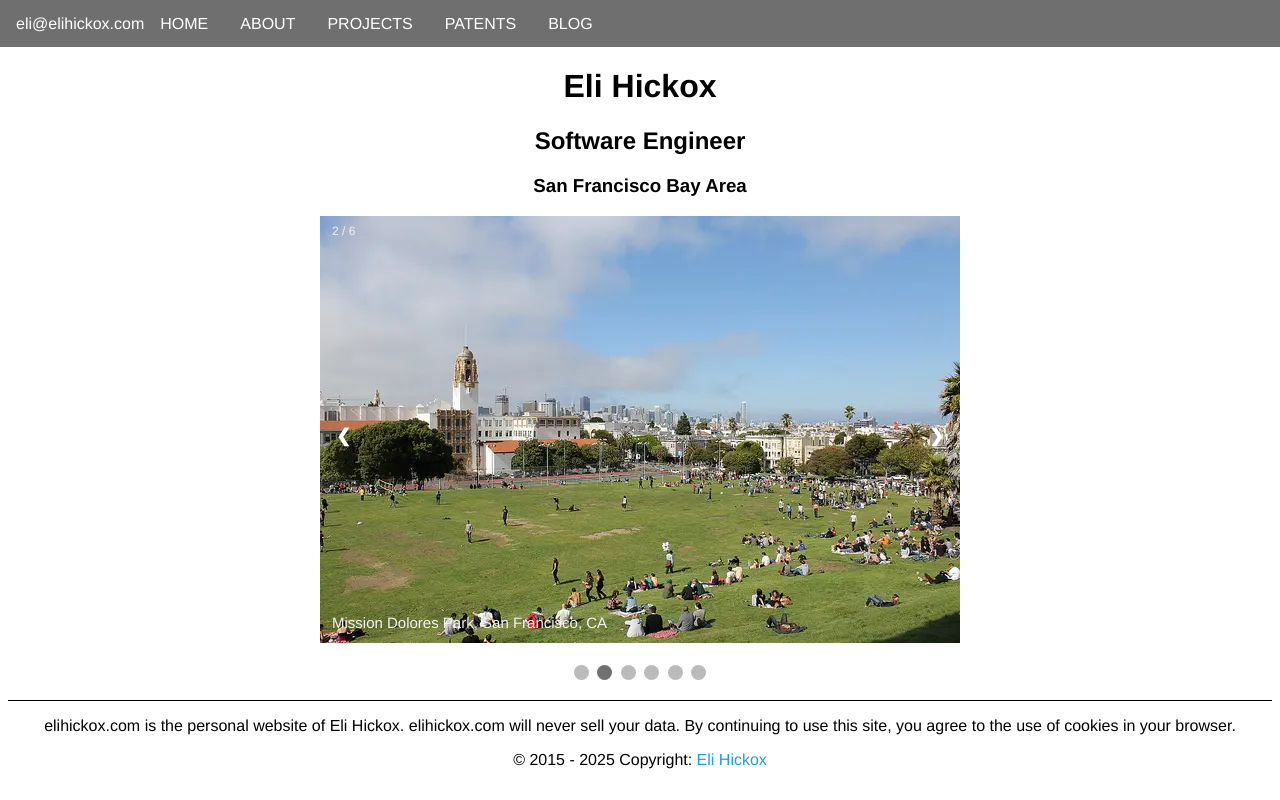
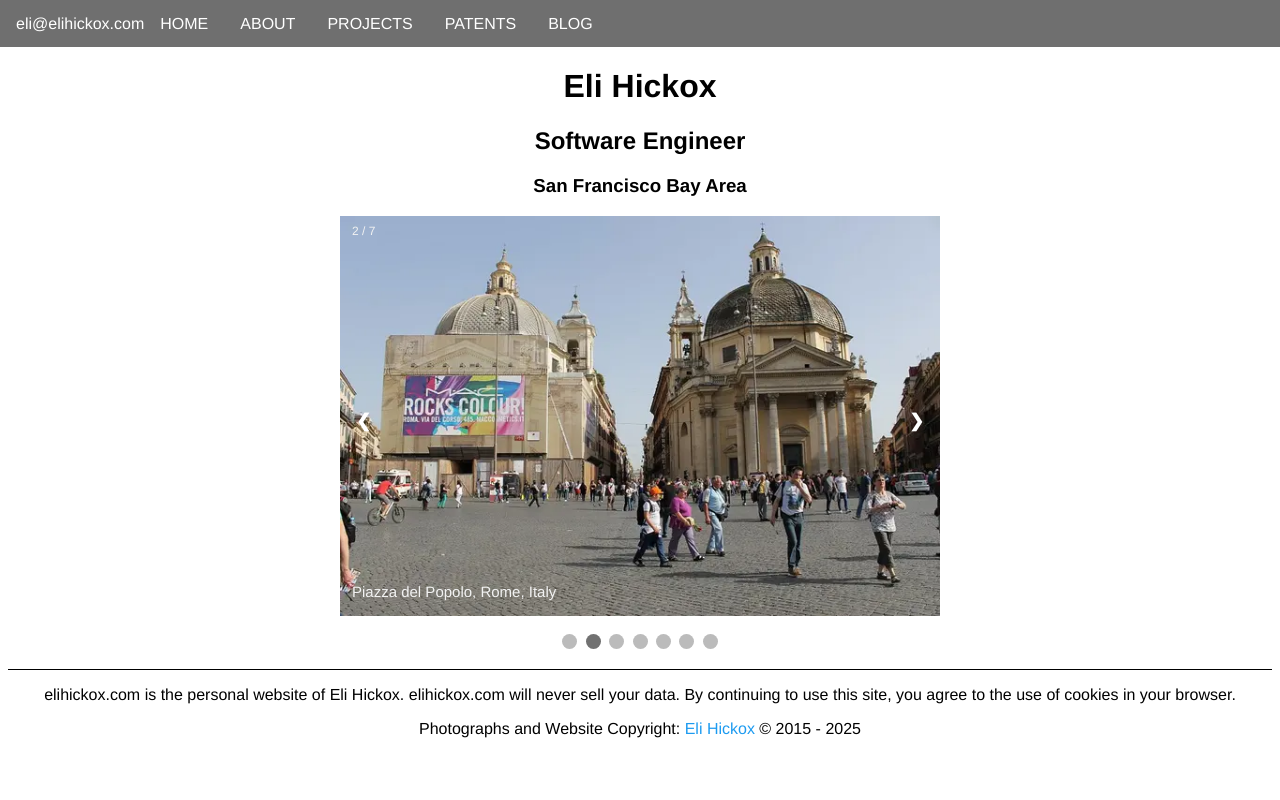
Before and after one commit to ehickox/hickoxyz, a Flask app: page / in a window 1280 px wide. Run offline with Flask 3, Linux system fonts and the light colour scheme.

Commit message:
feat: website updates

```diff
--- a/app/static/css/main.css
+++ b/app/static/css/main.css
@@ -241,13 +241,22 @@ samp {
 /* BEGIN Slideshow */
 /* Slideshow container */
 .slideshow-container {
-  max-width: max-content;
+  max-width: 600px;
   position: relative;
   margin: auto;
 }
 /* Hide the images by default */
 .mySlides {
   display: none;
+}
+/* Ensure uniform image sizing in slideshow */
+.mySlides img {
+  width: 100%;
+  max-width: 600px;
+  height: auto;
+  object-fit: contain;
+  display: block;
+  margin: 0 auto;
 }
 /* Next & previous buttons */
 .prev, .next {
--- a/app/templates/base.html
+++ b/app/templates/base.html
@@ -102,7 +102,7 @@
         elihickox.com is the personal website of Eli Hickox. elihickox.com will never sell your data. By continuing to use this site, you agree to the use of cookies in your browser.
       </p>
       <p>
-        © 2015 - 2025 Copyright: <a href="https://www.elihickox.com"> Eli Hickox</a>
+        Photographs and Website Copyright: <a href="https://www.elihickox.com"> Eli Hickox</a> © 2015 - 2025
       </p>
     </div>
     </footer>
--- a/app/templates/index.html
+++ b/app/templates/index.html
@@ -11,37 +11,43 @@
   <div class="slideshow-container resizable">
 
   <div class="mySlides fade">
-    <div class="slides-numbertext">1 / 6</div>
+    <div class="slides-numbertext">1 / 7</div>
+    <img class="resizable" alt="Golden Gate Bridge, San Francisco, CA" src="{{static('img/gg_bridge.webp')}}">
+    <div class="slides-caption">Golden Gate Bridge, San Francisco, CA</div>
+  </div>
+
+  <div class="mySlides fade">
+    <div class="slides-numbertext">2 / 7</div>
     <img class="resizable" alt="Piazza del Popolo, Rome, Italy" src="{{static('img/home0.webp')}}">
     <div class="slides-caption">Piazza del Popolo, Rome, Italy</div>
   </div>
 
   <div class="mySlides fade">
-    <div class="slides-numbertext">2 / 6</div>
+    <div class="slides-numbertext">3 / 7</div>
     <img class="resizable" alt="Mission Dolores Park, San Francisco, CA" src="{{static('img/home1.webp')}}">
     <div class="slides-caption">Mission Dolores Park, San Francisco, CA</div>
   </div>
 
   <div class="mySlides fade">
-    <div class="slides-numbertext">3 / 6</div>
+    <div class="slides-numbertext">4 / 7</div>
     <img class="resizable" alt="Old San Juan, Puerto Rico" src="{{static('img/home2.webp')}}">
     <div class="slides-caption">Old San Juan, Puerto Rico</div>
   </div>
 
   <div class="mySlides fade">
-    <div class="slides-numbertext">4 / 6</div>
+    <div class="slides-numbertext">5 / 7</div>
     <img class="resizable" alt="Jogyesa, Seoul, South Korea" src="{{static('img/home3.webp')}}">
     <div class="slides-caption">Jogyesa, Seoul, South Korea</div>
   </div>
 
   <div class="mySlides fade">
-    <div class="slides-numbertext">5 / 6</div>
+    <div class="slides-numbertext">6 / 7</div>
     <img class="resizable" alt="St. George's, Grenada" src="{{static('img/home4.webp')}}">
     <div class="slides-caption">St. George's, Grenada</div>
   </div>
 
   <div class="mySlides fade">
-    <div class="slides-numbertext">6 / 6</div>
+    <div class="slides-numbertext">7 / 7</div>
     <img class="resizable" alt="Cozumel, Mexico" src="{{static('img/home5.webp')}}">
     <div class="slides-caption">Cozumel, Mexico</div>
   </div>
@@ -60,6 +66,7 @@
     <span class="dot" onclick="currentSlide(4)"></span>
     <span class="dot" onclick="currentSlide(5)"></span>
     <span class="dot" onclick="currentSlide(6)"></span>
+    <span class="dot" onclick="currentSlide(7)"></span>
   </div>
 </p>
 {% endblock%}
```
Also changed, not shown: app/static/img/gg_bridge.webp (added).
